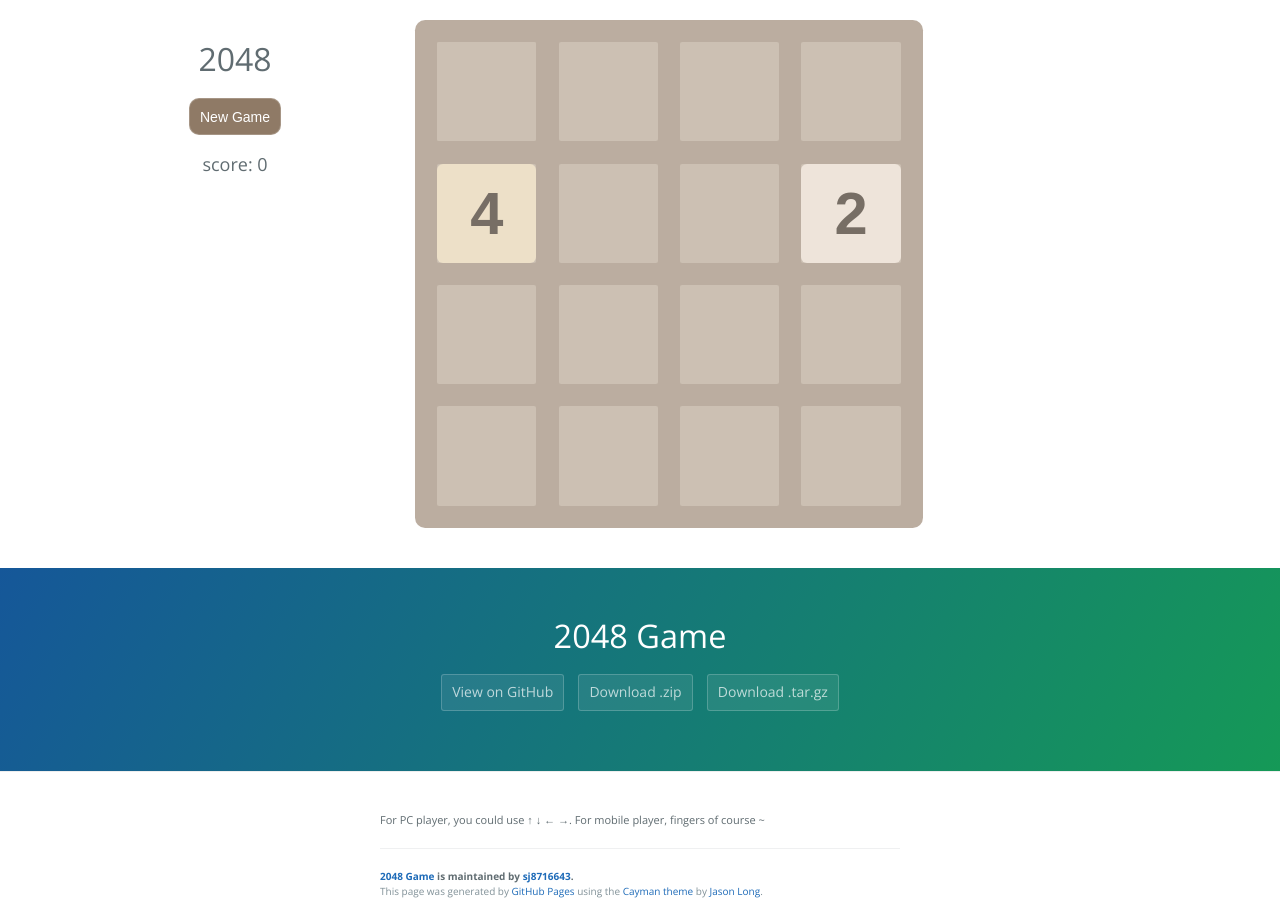
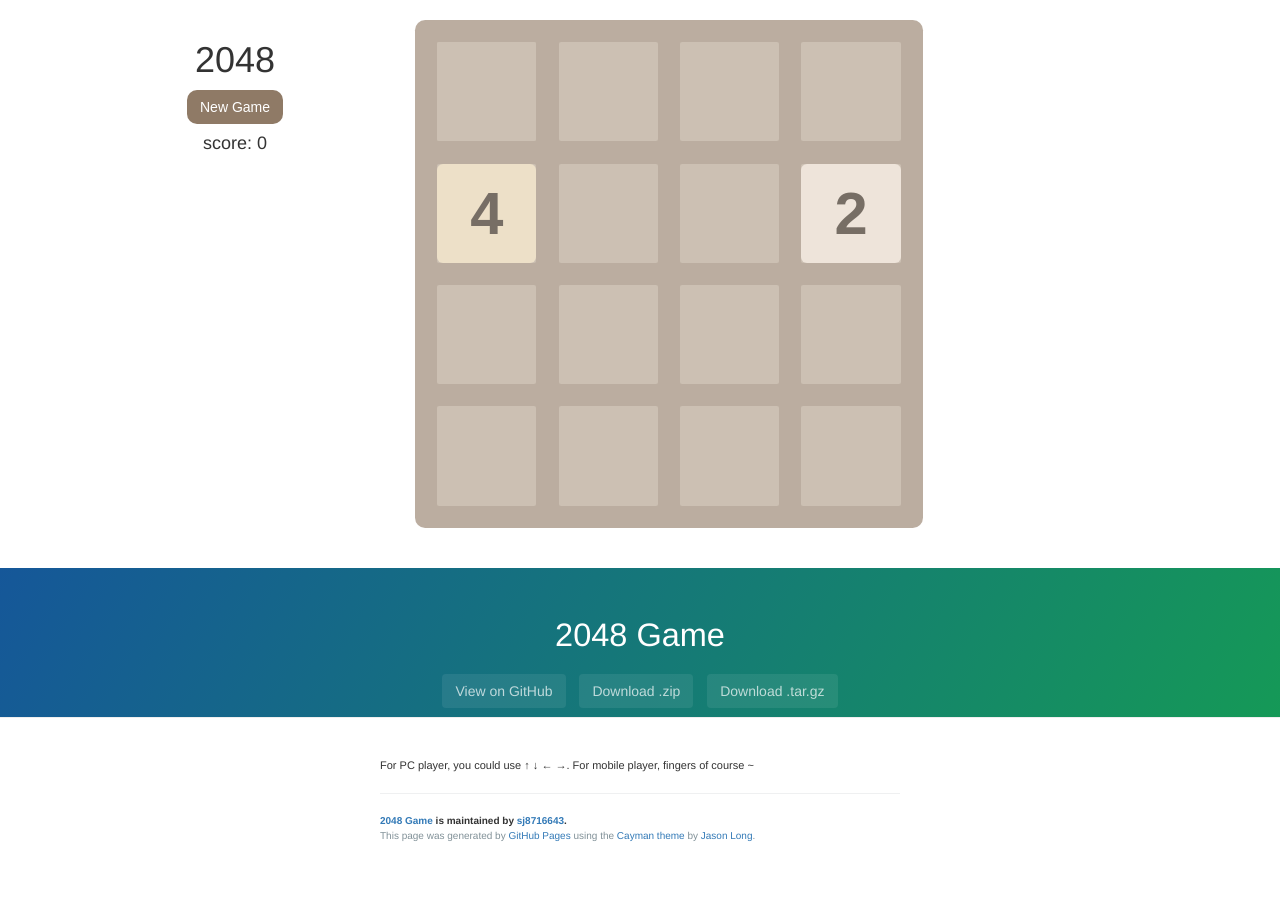
Before and after one commit to shijianjian/2048, a plain HTML site: page index.html in a window 1280 px wide. After the commit the page ends 863 px from the top, so only its background shows below. Drawn offline with nearby package versions, Linux system fonts and the light colour scheme.

Commit message:
try post

```diff
--- a/index.html
+++ b/index.html
@@ -7,6 +7,10 @@
     <title>2048</title>
     <link rel="stylesheet" type="text/css" href="2048.css"/>
 
+    <link rel="stylesheet" type="text/css" href="stylesheets/normalize.css" media="screen">
+    <link href='https://fonts.googleapis.com/css?family=Open+Sans:400,700' rel='stylesheet' type='text/css'>
+    <link rel="stylesheet" type="text/css" href="stylesheets/stylesheet.css" media="screen">
+    <link rel="stylesheet" type="text/css" href="stylesheets/github-light.css" media="screen">
     <script src="https://ajax.googleapis.com/ajax/libs/jquery/1.11.3/jquery.min.js"></script>
     <!-- Latest compiled and minified CSS -->
     <link rel="stylesheet" href="https://maxcdn.bootstrapcdn.com/bootstrap/3.3.6/css/bootstrap.min.css" integrity="sha384-1q8mTJOASx8j1Au+a5WDVnPi2lkFfwwEAa8hDDdjZlpLegxhjVME1fgjWPGmkzs7" crossorigin="anonymous">
@@ -71,19 +75,8 @@
         </div>
         </div>
     </div>
-</body>
 
-  <head>
-    <meta charset="UTF-8">
-    <title>2048 Game by sj8716643</title>
-    <meta name="viewport" content="width=device-width, initial-scale=1">
-    <link rel="stylesheet" type="text/css" href="stylesheets/normalize.css" media="screen">
-    <link href='https://fonts.googleapis.com/css?family=Open+Sans:400,700' rel='stylesheet' type='text/css'>
-    <link rel="stylesheet" type="text/css" href="stylesheets/stylesheet.css" media="screen">
-    <link rel="stylesheet" type="text/css" href="stylesheets/github-light.css" media="screen">
-  </head>
-  <body>
-    <section class="page-header">
+        <section class="page-header">
       <h1 class="project-name">2048 Game</h1>
       <h2 class="project-tagline"></h2>
       <a href="https://github.com/sj8716643/2048" class="btn">View on GitHub</a>
@@ -103,6 +96,6 @@ For mobile player, fingers of course ~</p>
 
     </section>
 
+</body>
 
-  </body>
 </html>
```
